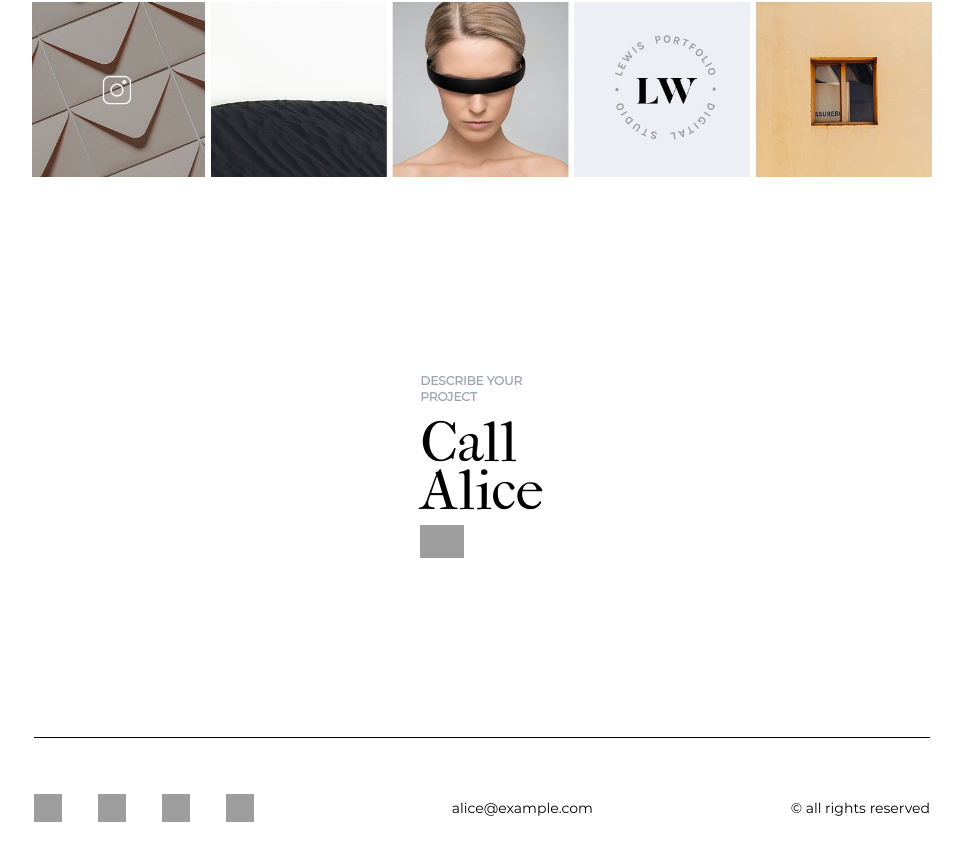
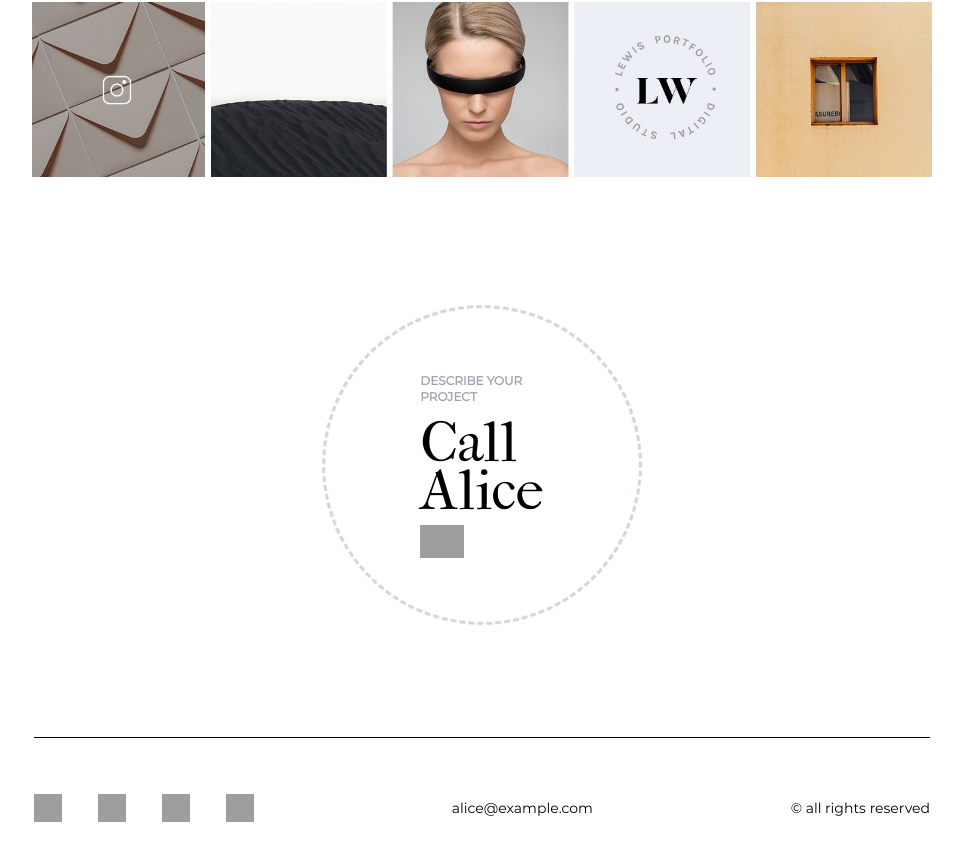
Before and after one commit to aaravsinha-ninja/innovance_3.0_portfolio, a React (Create React App) app: page / in a window 1280 px wide. Shown: the part 3116-3973 px from the top of the page, without its empty margins (158-1121 px from the left). Built offline with nearby package versions, Linux system fonts and the light colour scheme; grey boxes are pictures that could not be loaded.

Commit message:
border fix for call alice section

```diff
--- a/src/components/main/CallBruno/CallBruno.tsx
+++ b/src/components/main/CallBruno/CallBruno.tsx
@@ -12,15 +12,12 @@ export const CallBruno = () => {
   return (
     <div className="m-auto w-fit font-imfell relative">
       <div
-        // initial={{ scale: 1 }}
-        // animate={hover ? { scale: 1.05 } : { scale: 1 }}
-        // transition={{ duration: 0, ease: [0.4, 0, 0.2, 1] }}
-        className={`border-gray-300 border-3 border-dashed rounded-full w-[272px] h-[272px] md:w-80 md:h-80 absolute ${
+        className={`border-gray-300 border-[3px] border-dashed rounded-full w-[272px] h-[272px] md:w-80 md:h-80 absolute ${
           !hover ? "animate-spin" : "animate-none"
         } transition-all`}
       ></div>
       <div
-        className="border-3 border-transparent rounded-full w-[272px] h-[272px] md:w-80 md:h-80 flex flex-col justify-center items-center z-10 relative hover:scale-105 transition-all duration-700"
+        className="bg-transparent rounded-full w-[272px] h-[272px] md:w-80 md:h-80 flex flex-col justify-center items-center z-10 relative hover:scale-105 transition-all duration-700"
         onMouseOver={() => {
           setHover(true);
         }}
```
